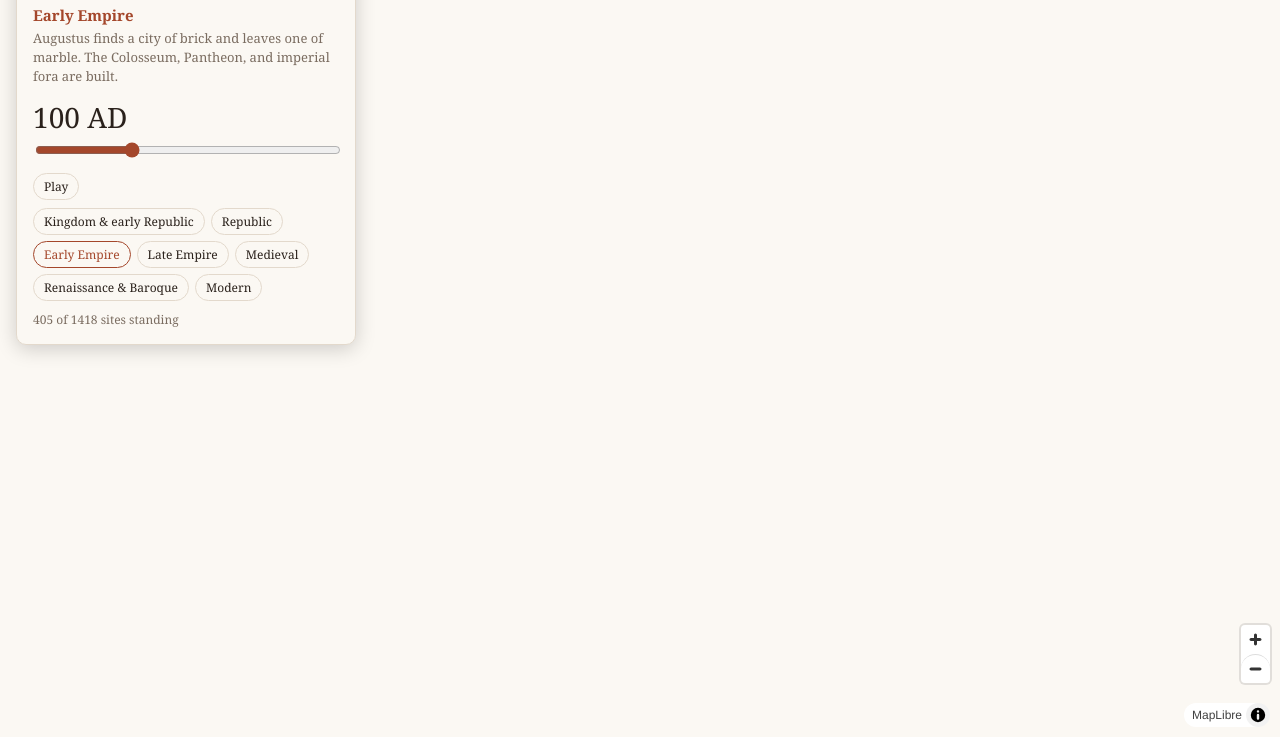
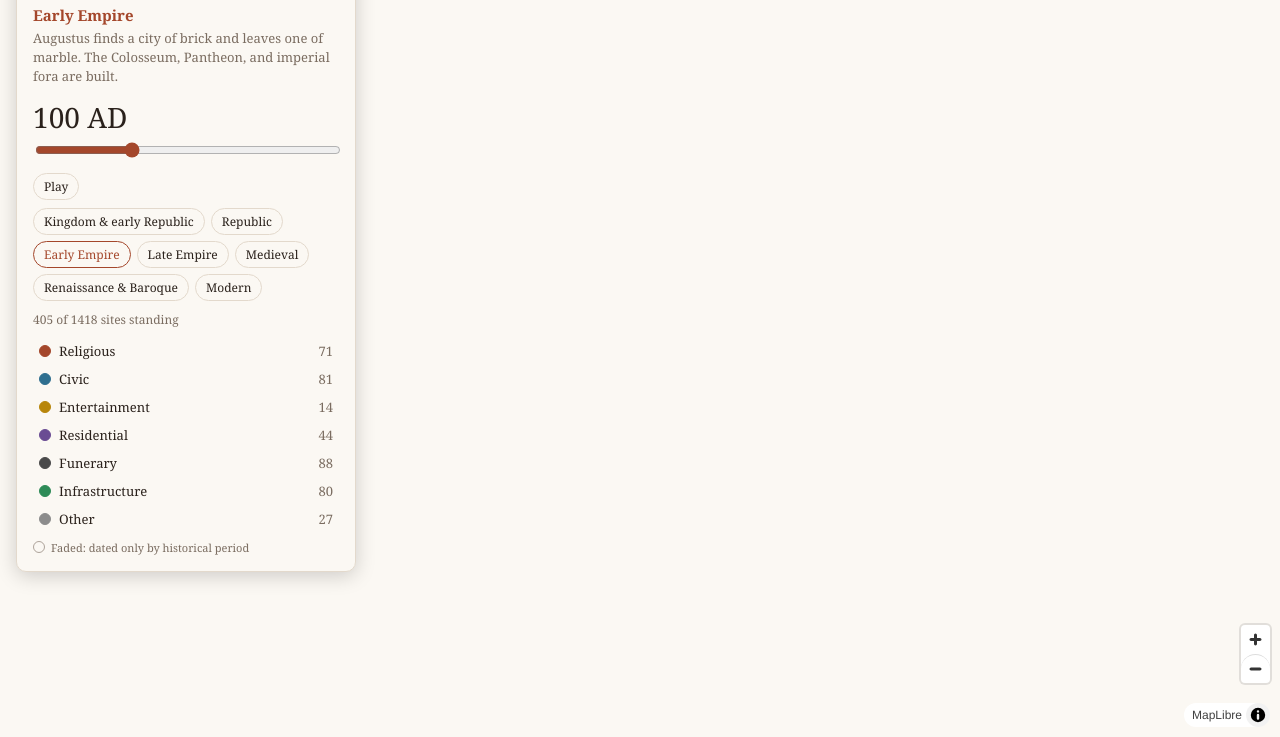
Before and after one commit to iolis16/rome-time-map, a website built with Vite: page index.html in a window 1280 px wide. Shown: the part 63-800 px from the top of the page. Built offline with nearby package versions, Linux system fonts and the light colour scheme; no server answers.

Commit message:
Add type legend with live counts and click-to-filter
Co-Authored-By: Claude Sonnet 5.5 <noreply@anthropic.com>

```diff
--- a/index.html
+++ b/index.html
@@ -19,6 +19,9 @@
         <div id="eras"></div>
       </div>
       <div id="count"></div>
+      <div id="legend" role="group" aria-label="Filter by type"></div>
+      <p id="legend-note"><span class="swatch faded"></span> Faded: dated only by historical period</p>
+      <button id="show-all" type="button" hidden>Show all types</button>
     </aside>
     <script type="module" src="/src/main.js"></script>
   </body>
--- a/src/main.js
+++ b/src/main.js
@@ -22,6 +22,8 @@ const els = {
   eras: document.getElementById('eras'),
   play: document.getElementById('play'),
   count: document.getElementById('count'),
+  legend: document.getElementById('legend'),
+  showAll: document.getElementById('show-all'),
 };
 
 const formatYear = (y) => (y < 0 ? `${-y} BC` : y === 0 ? '1 BC' : `${y} AD`);
@@ -44,13 +46,40 @@ async function main() {
 
   const colorExpr = ['match', ['get', 'type'], ...Object.entries(TYPE_COLORS).filter(([k]) => k !== 'other').flat(), TYPE_COLORS.other];
 
-  function yearFilter(year) {
+  const allTypes = Object.keys(TYPE_COLORS);
+  const activeTypes = new Set(allTypes);
+
+  function mapFilter(year) {
     return [
       'all',
       ['<=', ['get', 'start_year'], year],
       ['any', ['!', ['has', 'end_year']], ['>=', ['get', 'end_year'], year]],
+      ['in', ['get', 'type'], ['literal', [...activeTypes]]],
     ];
   }
+
+  const standing = (p, year) => p.start_year <= year && (p.end_year == null || p.end_year >= year);
+
+  const legendCounts = {};
+  for (const type of allTypes) {
+    const b = document.createElement('button');
+    b.type = 'button';
+    b.className = 'legend-item';
+    b.setAttribute('aria-pressed', 'true');
+    b.style.setProperty('--c', TYPE_COLORS[type]);
+    b.innerHTML = '<span class="swatch"></span><span class="label"></span><span class="n"></span>';
+    b.querySelector('.label').textContent = type;
+    b.addEventListener('click', () => {
+      if (!activeTypes.delete(type)) activeTypes.add(type);
+      update(Number(els.slider.value));
+    });
+    legendCounts[type] = { button: b, n: b.querySelector('.n') };
+    els.legend.append(b);
+  }
+  els.showAll.addEventListener('click', () => {
+    allTypes.forEach((t) => activeTypes.add(t));
+    update(Number(els.slider.value));
+  });
 
   function eraFor(year) {
     return eras.find((e) => year >= e.start && year <= e.end) ?? eras[eras.length - 1];
@@ -62,12 +91,27 @@ async function main() {
     els.eraName.textContent = era.name;
     els.eraBlurb.textContent = era.blurb;
     els.eras.querySelectorAll('button').forEach((b) => b.classList.toggle('active', b.dataset.name === era.name));
-    if (map.getLayer('sites')) map.setFilter('sites', yearFilter(year));
-    const visible = sites.features.filter((f) => {
+    if (map.getLayer('sites')) map.setFilter('sites', mapFilter(year));
+    const byType = Object.fromEntries(allTypes.map((t) => [t, 0]));
+    for (const f of sites.features) {
       const p = f.properties;
-      return p.start_year <= year && (p.end_year == null || p.end_year >= year);
-    }).length;
-    els.count.textContent = `${visible} of ${sites.features.length} sites standing`;
+      if (standing(p, year)) byType[p.type] = (byType[p.type] ?? 0) + 1;
+    }
+    let shown = 0;
+    let total = 0;
+    for (const t of allTypes) {
+      const { button, n } = legendCounts[t];
+      const on = activeTypes.has(t);
+      button.classList.toggle('off', !on);
+      button.setAttribute('aria-pressed', String(on));
+      n.textContent = byType[t];
+      total += byType[t];
+      if (on) shown += byType[t];
+    }
+    els.showAll.hidden = activeTypes.size === allTypes.length;
+    els.count.textContent = shown === total
+      ? `${total} of ${sites.features.length} sites standing`
+      : `${shown} shown (${total} of ${sites.features.length} sites standing)`;
   }
 
   for (const era of eras) {
@@ -108,7 +152,7 @@ async function main() {
       id: 'sites',
       type: 'circle',
       source: 'sites',
-      filter: yearFilter(Number(els.slider.value)),
+      filter: mapFilter(Number(els.slider.value)),
       paint: {
         'circle-radius': ['interpolate', ['linear'], ['zoom'], 11, 4, 16, 9],
         'circle-color': colorExpr,
--- a/src/style.css
+++ b/src/style.css
@@ -35,6 +35,21 @@ button {
 }
 button:hover, button.active { border-color: var(--accent); color: var(--accent); }
 #play { align-self: flex-start; }
+#panel { max-height: calc(100% - 32px); overflow-y: auto; }
+#legend { display: flex; flex-direction: column; gap: 2px; margin-top: 10px; }
+.legend-item {
+  display: flex; align-items: center; gap: 8px; width: 100%; text-align: left;
+  border: 0; border-radius: 6px; padding: 4px 6px; font-size: 13px;
+}
+.legend-item:hover { background: var(--border); color: var(--fg); }
+.legend-item .label { flex: 1; text-transform: capitalize; }
+.legend-item .n { font-variant-numeric: tabular-nums; color: var(--muted); }
+.legend-item.off { opacity: .4; }
+.legend-item.off .label { text-decoration: line-through; }
+.swatch { width: 12px; height: 12px; border-radius: 50%; background: var(--c, var(--muted)); border: 1.5px solid var(--c, var(--muted)); flex: none; }
+.swatch.faded { background: transparent; opacity: .6; --c: var(--muted); }
+#legend-note { margin: 8px 0 0; font-size: 11px; color: var(--muted); display: flex; align-items: center; gap: 6px; }
+#show-all { margin-top: 8px; }
 #count { margin-top: 10px; font-size: 12px; color: var(--muted); }
 .maplibregl-popup-content { font-family: Georgia, serif; }
 .maplibregl-popup-content h3 { margin: 0 0 4px; font-size: 15px; }
```
